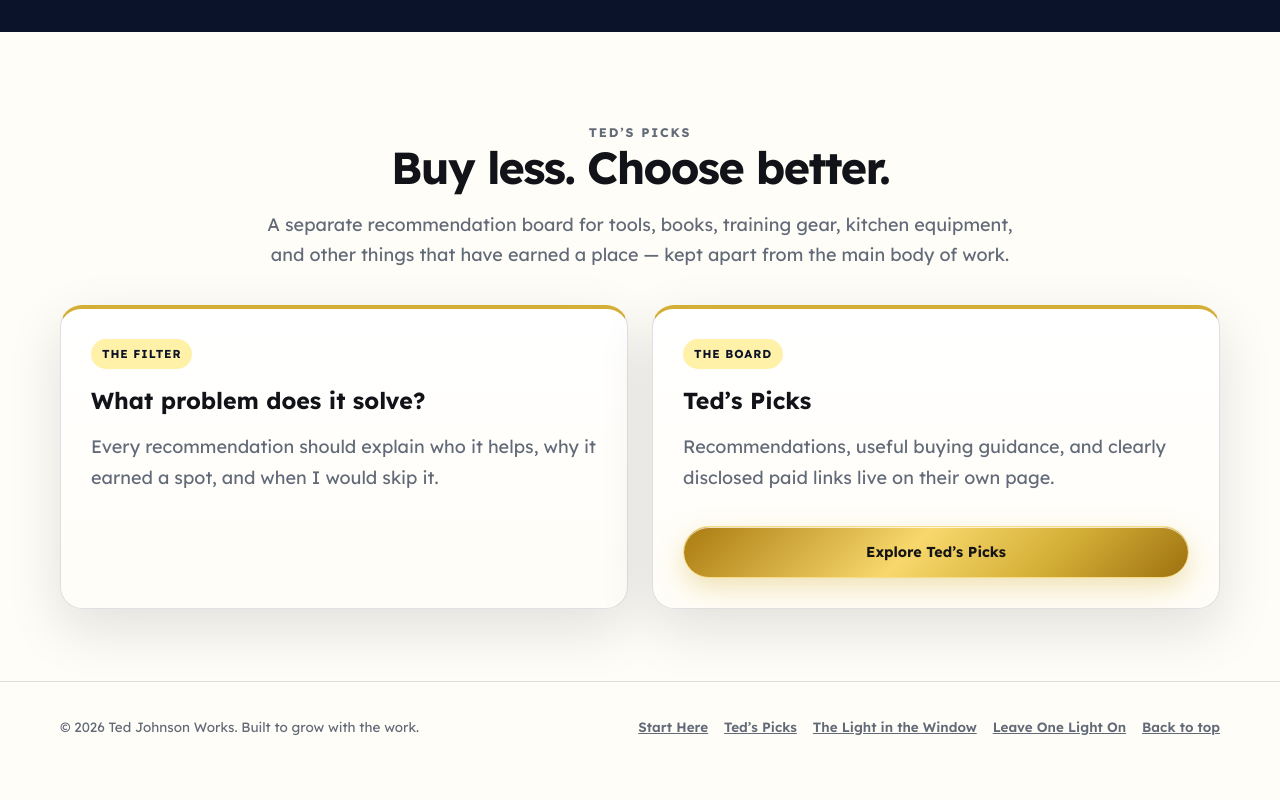
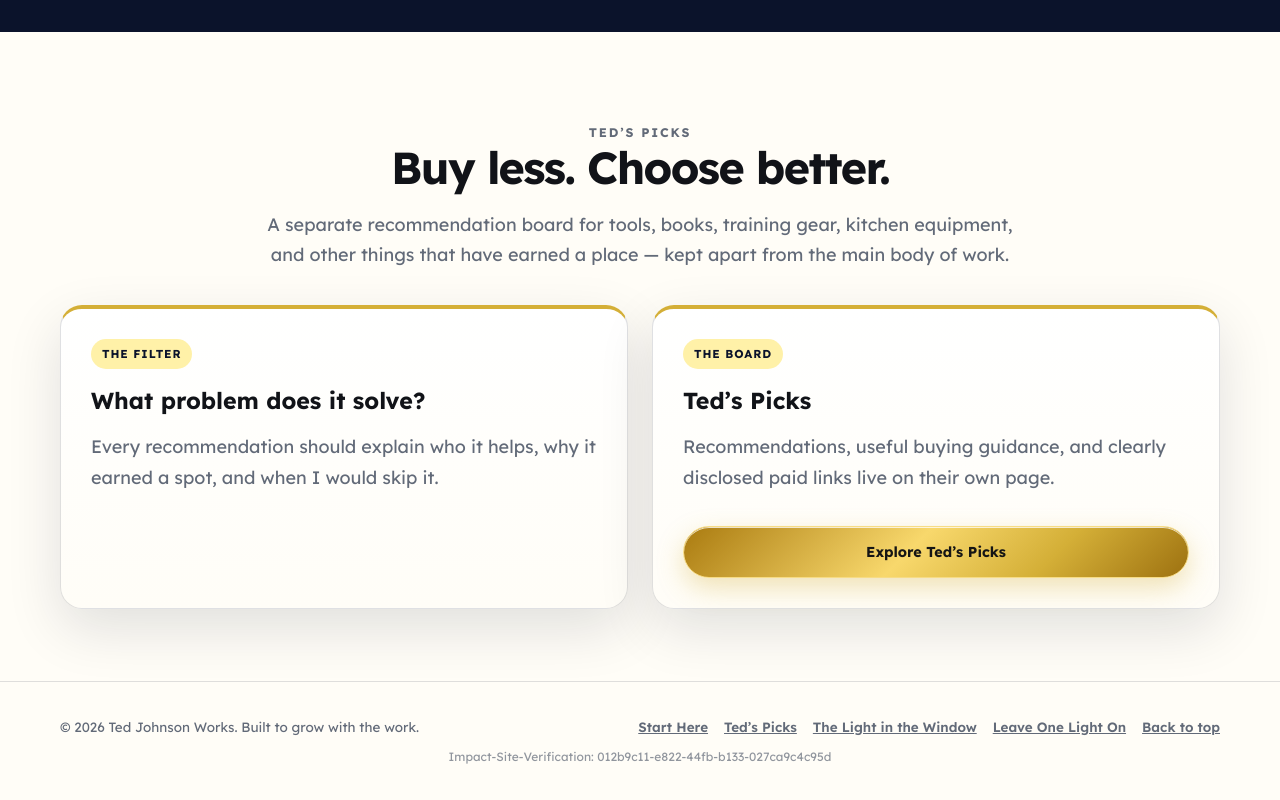
Before and after one commit to leaveonelighton/Ted-Johnson-Works, an Astro site: page / in a window 1280 px wide. Shown: the part 4434-5234 px from the top of the page. Built offline with nearby package versions, Linux system fonts and the light colour scheme; Astro itself is replaced by a stand-in of ours.

Commit message:
Make Impact verification token visible

```diff
--- a/src/pages/index.astro
+++ b/src/pages/index.astro
@@ -174,6 +174,6 @@ const publishedArticles = [
         <a href="#main">Back to top</a>
       </div>
     </div>
-    <p hidden>Impact-Site-Verification: 012b9c11-e822-44fb-b133-027ca9c4c95d</p>
+    <p style="font-size:0.75rem; opacity:0.7; text-align:center; margin:0.5rem 0 0;">Impact-Site-Verification: 012b9c11-e822-44fb-b133-027ca9c4c95d</p>
   </footer>
 </BaseLayout>
```
